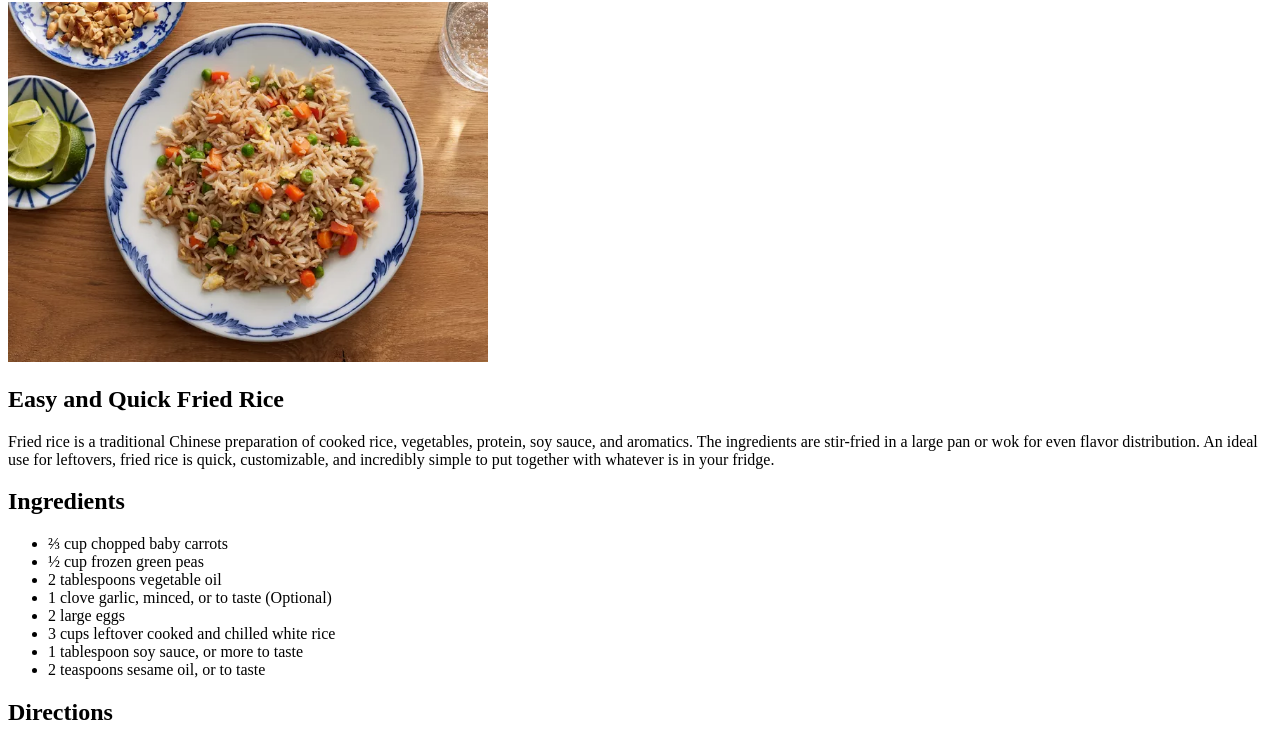
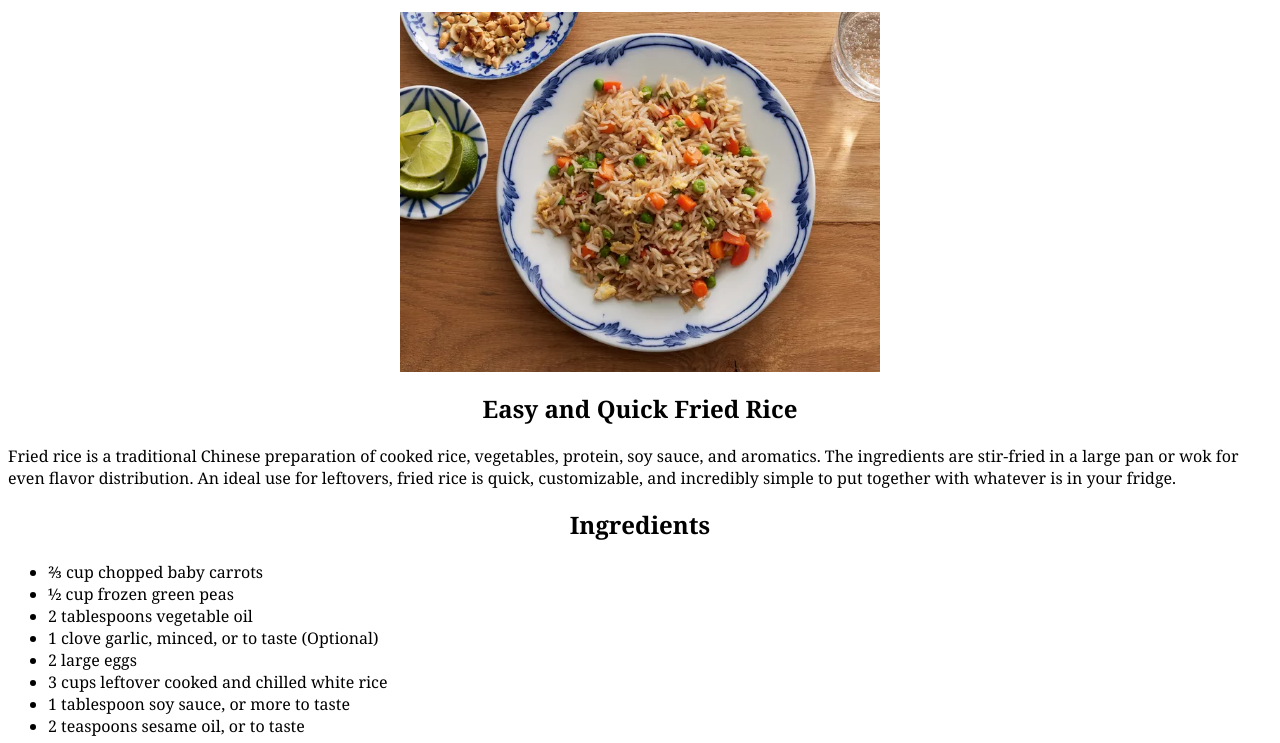
Before and after one commit to Vesclard/odin-recipes, a plain HTML site: page recipes/friedrice.html in a window 1280 px wide. Shown: the part 112-855 px from the top of the page. Drawn offline with Linux system fonts and the light colour scheme.

Commit message:
Add styles

```diff
--- a/css/styles.css
+++ b/css/styles.css
@@ -0,0 +1,16 @@
+body{
+    font-family: Georgia, 'Times New Roman', Times, serif;
+}
+
+h1,
+h2,
+h3 {
+    text-align: center;
+}
+
+img.dish {
+    display: block;
+    margin-left: auto;
+    margin-right: auto;
+    width: 480px;
+}
--- a/recipes/friedrice.html
+++ b/recipes/friedrice.html
@@ -9,7 +9,7 @@
 <body>
     <p>← <a href="../index.html">Home</a></p>
     <h1>Fried Rice Recipe</h1>
-    <img src="../img/friedrice.jpg" alt="Deliciously-looking Fried Rice served on a plate on top of wooden table." width="480">
+    <img class="dish" src="../img/friedrice.jpg" alt="Deliciously-looking Fried Rice served on a plate on top of wooden table.">
     <h2>Easy and Quick Fried Rice</h2>
     <p>Fried rice is a traditional Chinese preparation of cooked rice, vegetables, protein, soy sauce, and aromatics. The ingredients are stir-fried in a large pan or wok for even flavor distribution. An ideal use for leftovers, fried rice is quick, customizable, and incredibly simple to put together with whatever is in your fridge.</p>
     <h2>Ingredients</h2>
```
Also changed, not shown: recipes/macncheese.html (+1 -1 lines), recipes/salad.html (+1 -1 lines).
